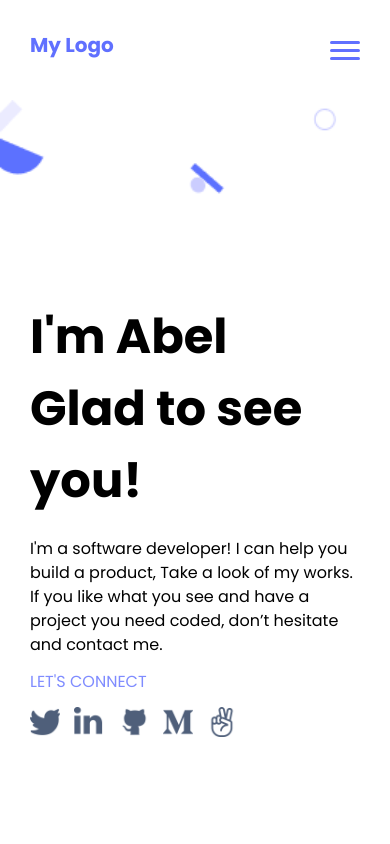
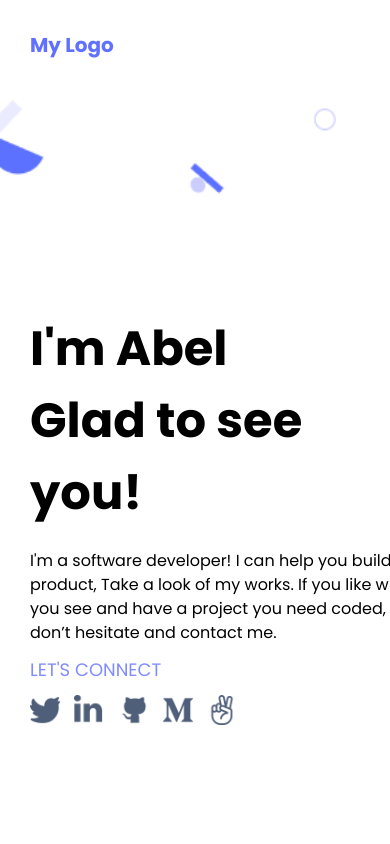
Before and after one commit to abelagza/mobile_version_skeleton, a website: page index.html in a window 390 px wide. Shown: the top 844 px of the page. Drawn offline with Linux system fonts and the light colour scheme.

```diff
--- a/index.html
+++ b/index.html
@@ -38,16 +38,16 @@
     </div>
 
     <div class="button-c">
-        <a href="#" class="letsconnect">LET'S CONNECT</a>
+        <a href="#" class="letsconnect"><p>LET'S CONNECT</p></a>
     </div>
 
-    <div class="icons">
-        <a href="#"><img src="./images/icons/twitter.png" alt="" class="icon"></a>
-        <a href="#"><img src="./images/icons/linkedin.png" alt="" class="icon"></a>
-        <a href="#"><img src="./images/icons/github.png" alt="" class="icon"></a>
-        <a href="#"><img src="./images/icons/medium.png" alt="" class="icon"></a>
-        <a href="#"><img src="./images/icons/v.png" alt="" class="icon"></a>
-    </div>
+    <ul class="icons">
+       <li><a href="#"><img src="./images/icons/twitter.png" alt="" class="icon"></a></li>
+       <li><a href="#"><img src="./images/icons/linkedin.png" alt="" class="icon"></a></li>
+       <li><a href="#"><img src="./images/icons/github.png" alt="" class="icon"></a></li>
+       <li><a href="#"><img src="./images/icons/medium.png" alt="" class="icon"></a></li>
+       <li><a href="#"><img src="./images/icons/v.png" alt="" class="icon"></a></li>
+    </ul>
 
 </section>
 <br> <br> <br>
--- a/style.css
+++ b/style.css
@@ -15,6 +15,7 @@
     padding: 30px;
     display: flex;
     justify-content: space-between;
+    width: 100%;
   }
 
   header .my-logo {
@@ -73,6 +74,8 @@
     flex-direction: column;
     justify-content: center;
     padding: 0 30px;
+    margin: 0% auto;
+    width: 100%;
   }
 
   #body .title {
@@ -89,12 +92,19 @@
   #body .button-c .letsconnect {
     text-decoration: none;
     color: #7f8cff;
-    font-size: 16px;
+    font-size: 18px;
     line-height: 50px;
+    font-weight: 500;
   }
 
   #body .icons {
     column-gap: 50px;
+    list-style-type: none;
+    padding: 0%;
+  }
+
+  #body .icons li {
+    display: inline;
   }
 
   #body .icons .icon {
@@ -113,7 +123,7 @@
     flex-direction: column;
     justify-content: flex-start;
     padding: 20px 20px;
-    margin: 0% 5%;
+    margin: 0% auto;
   }
 
   #projects2 {
@@ -126,7 +136,7 @@
     flex-direction: column;
     justify-content: flex-start;
     padding: 20px 20px;
-    margin: 0% 5%;
+    margin: 0% auto;
   }
 
   #projects1 .image img {
@@ -272,7 +282,7 @@
   flex-direction: column;
   justify-content: flex-start;
   padding: 20px 20px;
-  margin: 0% 5%;
+  margin: 0% auto;
 }
 
 #projects4 {
@@ -285,7 +295,7 @@
   flex-direction: column;
   justify-content: flex-start;
   padding: 20px 20px;
-  margin: 0% 5%;
+  margin: 0% auto;
 }
 
 #projects3 .image img {
```
Also changed, not shown: README.md.
